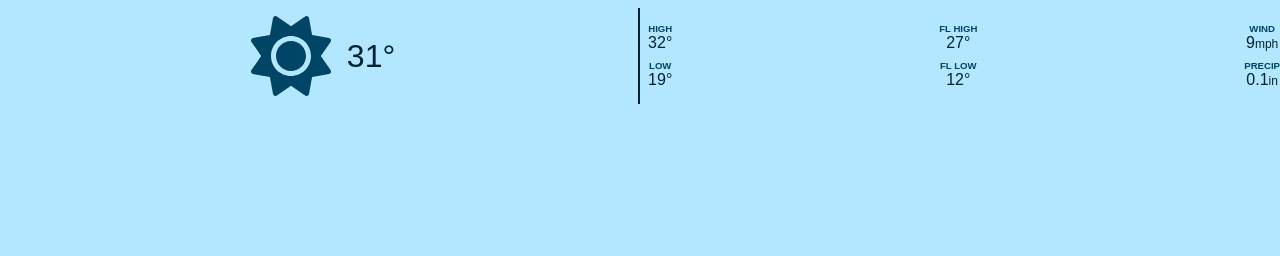
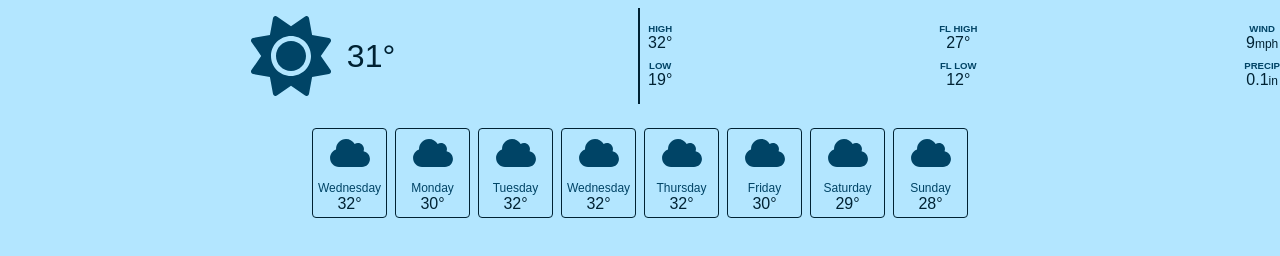
Before and after one commit to ShakexSempe/weather-app, a website built with Vite: page index.html in a window 1280 px wide. Built offline with nearby package versions, Linux system fonts and the light colour scheme.

Commit message:
day-section

```diff
--- a/index.html
+++ b/index.html
@@ -6,6 +6,7 @@
     <title>Weather App</title>
   </head>
   <body>
+    <!-- HEADER = 2 SIDED FLEX CONTAINER -->
     <header class="header">
 
       <div class="header-left">
@@ -51,6 +52,58 @@
       </div>
     </header>
 
+    <section class="day-section" data-day-section>
+
+      <!-- WEATHER CARD -->
+      <div class="day-card">
+        <img src="icons/cloud.svg" class="weather-icon">
+        <div class="day-card-day">Wednesday</div>
+        <div class="">32&deg;</div>
+      </div>
+      <!-- WEATHER CARD -->
+      <div class="day-card">
+        <img src="icons/cloud.svg" class="weather-icon">
+        <div class="day-card-day">Monday</div>
+        <div class="">30&deg;</div>
+      </div>
+      <!-- WEATHER CARD -->
+      <div class="day-card">
+        <img src="icons/cloud.svg" class="weather-icon">
+        <div class="day-card-day">Tuesday</div>
+        <div class="">32&deg;</div>
+      </div>
+      <!-- WEATHER CARD -->
+      <div class="day-card">
+        <img src="icons/cloud.svg" class="weather-icon">
+        <div class="day-card-day">Wednesday</div>
+        <div class="">32&deg;</div>
+      </div>
+      <!-- WEATHER CARD -->
+      <div class="day-card">
+        <img src="icons/cloud.svg" class="weather-icon">
+        <div class="day-card-day">Thursday</div>
+        <div class="">32&deg;</div>
+      </div>
+      <!-- WEATHER CARD -->
+      <div class="day-card">
+        <img src="icons/cloud.svg" class="weather-icon">
+        <div class="day-card-day">Friday</div>
+        <div class="">30&deg;</div>
+      </div>
+      <!-- WEATHER CARD -->
+      <div class="day-card">
+        <img src="icons/cloud.svg" class="weather-icon">
+        <div class="day-card-day">Saturday</div>
+        <div class="">29&deg;</div>
+      </div>
+      <!-- WEATHER CARD -->
+      <div class="day-card">
+        <img src="icons/cloud.svg" class="weather-icon">
+        <div class="day-card-day">Sunday</div>
+        <div class="">28&deg;</div>
+      </div>
+
+    </section>
 
     <script type="module" src="/main.js"></script>
   </body>
--- a/sass/style.scss
+++ b/sass/style.scss
@@ -86,3 +86,30 @@
         width: 80px;
     }
 }
+
+
+// DAY SECTION
+.day-section {
+    display: grid;
+    grid-template-columns: repeat(auto-fit, 75px);
+    gap: 0.5rem;
+    justify-content: center;
+    padding: 1rem;
+
+    // DAY CARD
+    .day-card {
+        display: flex;
+        flex-direction: column;
+        align-items: center;
+        padding: .25rem;
+        border: 1px solid $dark-blue;
+        border-radius: .25rem;
+
+        // DAY CARD DATE
+        .day-card-day {
+            font-size: .75rem;
+            color: $dark-blue-lt;
+            margin-top: .5rem;
+        }
+    }
+}
```
Also changed, not shown: css/style.css, 1 other file.
